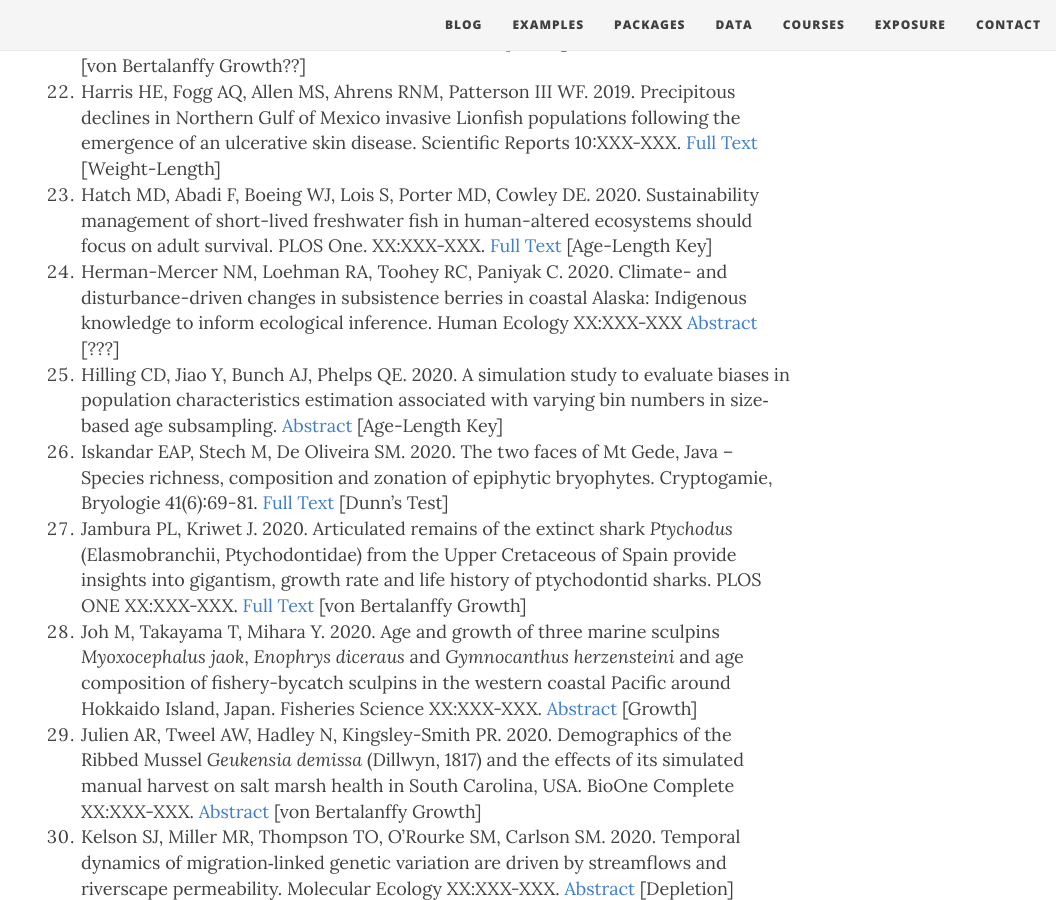
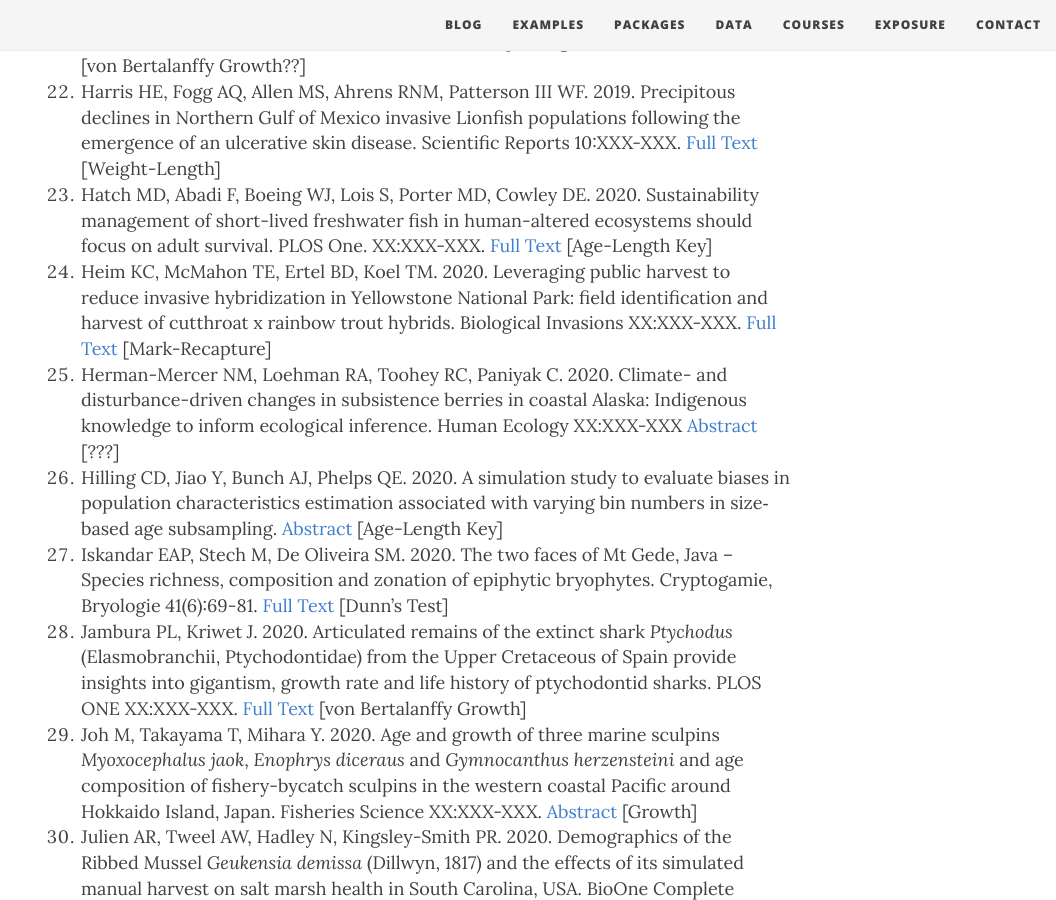
Before and after one commit to droglenc/fishR, a Jekyll site: the page built from exposure/exposure-citations20.md, in a window 1280 px wide and 900 px high, scrolled down 1964 px. Shown: the whole window, without its empty margins (224-1280 px from the left). Built offline with Jekyll 4.4.1, drawn with Linux system fonts in a browser that asks for light colours; nearby versions of some CDN libraries; some of the changed text lies outside the part shown.

Commit message:
Update exposure-citations20.md

```diff
--- a/exposure/exposure-citations20.md
+++ b/exposure/exposure-citations20.md
@@ -31,6 +31,7 @@ physical, chemical and biological responses. Water XX:XXX-XXX. [Full Text](https
 1. Hanscom RJ, Dinkelacker SA, McCall AJ, Parlin AF. 2020. Demographic traits of freshwater turtles in a maritime forest habitat. Herpetologica XX:XXX-XXX. [Abstract](https://www.hljournals.org/doi/abs/10.1655/Herpetologica-D-19-00037.1) [von Bertalanffy Growth??]
 1. Harris HE, Fogg AQ, Allen MS, Ahrens RNM, Patterson III WF. 2019. Precipitous declines in Northern Gulf of Mexico invasive Lionfish populations following the emergence of an ulcerative skin disease. Scientific Reports 10:XXX-XXX. [Full Text](https://www.nature.com/articles/s41598-020-58886-8) [Weight-Length]
 1. Hatch MD, Abadi F, Boeing WJ, Lois S, Porter MD, Cowley DE. 2020. Sustainability management of short-lived freshwater fish in human-altered ecosystems should focus on adult survival. PLOS One. XX:XXX-XXX. [Full Text](https://journals.plos.org/plosone/article?id=10.1371/journal.pone.0232872#pone.0232872.s005) [Age-Length Key]
+1. Heim KC, McMahon TE, Ertel BD, Koel TM. 2020. Leveraging public harvest to reduce invasive hybridization in Yellowstone National Park: field identification and harvest of cutthroat x rainbow trout hybrids. Biological Invasions XX:XXX-XXX. [Full Text](https://www.researchgate.net/profile/K_Heim/publication/341496021_Leveraging_public_harvest_to_reduce_invasive_hybridization_in_Yellowstone_National_Park_field_identification_and_harvest_of_cutthroat_X_rainbow_trout_hybrids/) [Mark-Recapture]
 1. Herman-Mercer NM, Loehman RA, Toohey RC, Paniyak C. 2020. Climate- and disturbance-driven changes in subsistence berries in coastal Alaska: Indigenous knowledge to inform ecological inference. Human Ecology XX:XXX-XXX [Abstract](https://link.springer.com/article/10.1007/s10745-020-00138-4) [???]
 1. Hilling CD, Jiao Y, Bunch AJ, Phelps QE. 2020. A simulation study to evaluate biases in population characteristics estimation associated with varying bin numbers in size‐based age subsampling. [Abstract](https://afspubs.onlinelibrary.wiley.com/doi/abs/10.1002/nafm.10429) [Age-Length Key]
 1. Iskandar EAP, Stech M, De Oliveira SM. 2020. The two faces of Mt Gede, Java – Species richness, composition and zonation of epiphytic bryophytes. Cryptogamie, Bryologie 41(6):69-81. [Full Text](https://doi.org/10.5252/cryptogamie-bryologie2020v41a6) [Dunn's Test]
@@ -66,6 +67,8 @@ Labbe M, Girard C, Vincent WF, Culley AI. 2020. Extreme viral partitioning in a
 MCTD, SLE, SSc, and RA patients. Journal of Clinical Medicine XX:XXX-XXX. [Full Text](https://www.mdpi.com/2077-0383/9/1/161/pdf) [Dunn's Test]
 1. Taylor TN, Cross BK, Moore BC. 2020. Modeling Brook Trout carrying capacity in Owhi Lake, Washington, using bioenergetics. North American Journal of Fisheries Management. XX:XXX-XXX. [Abstract](https://afspubs.onlinelibrary.wiley.com/doi/abs/10.1002/nafm.10378) [???]
 1. Teo A, Kristensen NP, Keuskamp JA, Evans TA, Foo M, Chisholm RA. 2020. Validation and extension of the tea bag index to collect decomposition data from termite-rich ecosystems. Pedobiologia. XX:XXX-XXX. [Abstract](https://www.sciencedirect.com/science/article/abs/pii/S0031405620300275) [Dunn's Test]
+1. Trela J, Kieronczyk B, Hautekiet V, Jozefiak D. 2020. Combination of *Bacillus licheniformis* and salinomycin: Effect on the growth performance and
+GIT microbial populations of broiler chickens. animals XX:XXX-XXX. [Full Text](https://www.mdpi.com/2076-2615/10/5/889/pdf) [Dunn's Test]
 1. Vadivia FGA, Alves-Silva E, Del-Claro K. 2020. Differences in size and energy content affect the territorial status and mating success of a neotropical dragonfly. Austral Ecology XX:XXX-XXX. [Abstract](https://onlinelibrary.wiley.com/doi/abs/10.1111/aec.12891) [???]
 1. Vieira-Silva S, *et al.* 2020. Statin therapy is associated with lower prevalence of gut microbiota dysbiosis. Nature. XX:XXX-XXX. [Abstract](https://www.nature.com/articles/s41586-020-2269-x) [Dunn's Test?]
 1. Virgulino-Junior PCC, Carneiro N Naschimento Jr WR, Cougo MF, Fernandes MEB. 2020. Biomass and carbon estimation for scrub mangrove forests and examination of their allometric associated uncertainties. PLOS One XX:XXX-XXX. [Full Text](https://journals.plos.org/plosone/article?id=10.1371/journal.pone.0230008) [Dunn's Test]
```
Also changed, not shown: other parts of exposure/exposure-citations20.md (+1 -1 lines).
